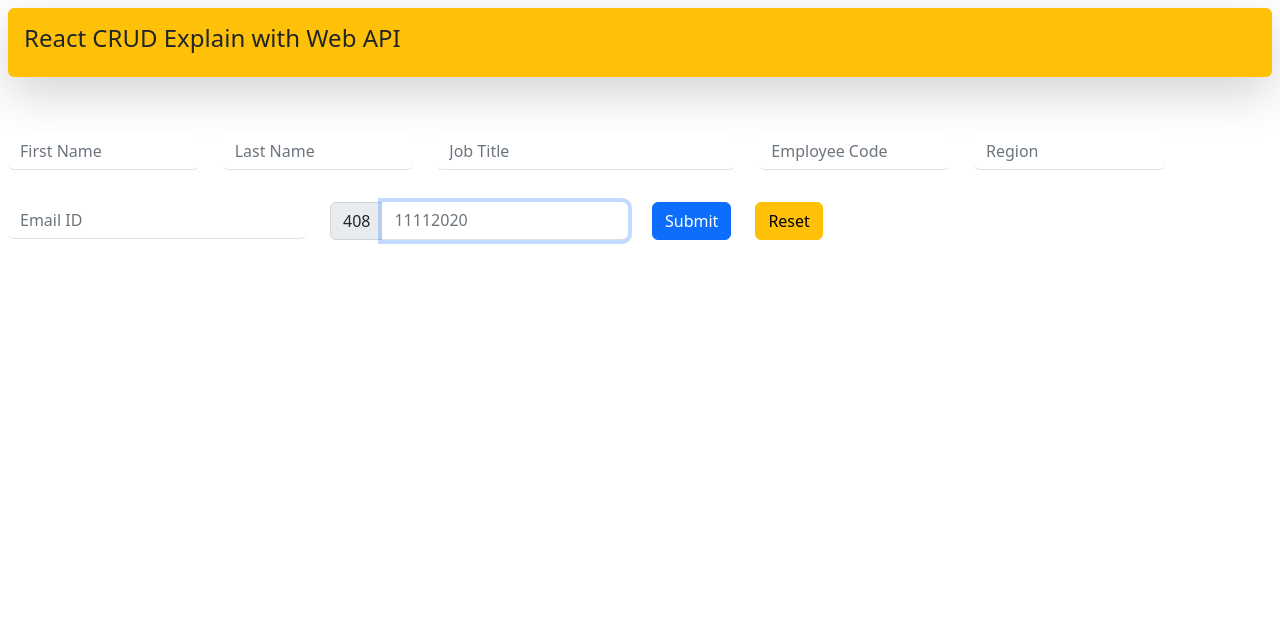
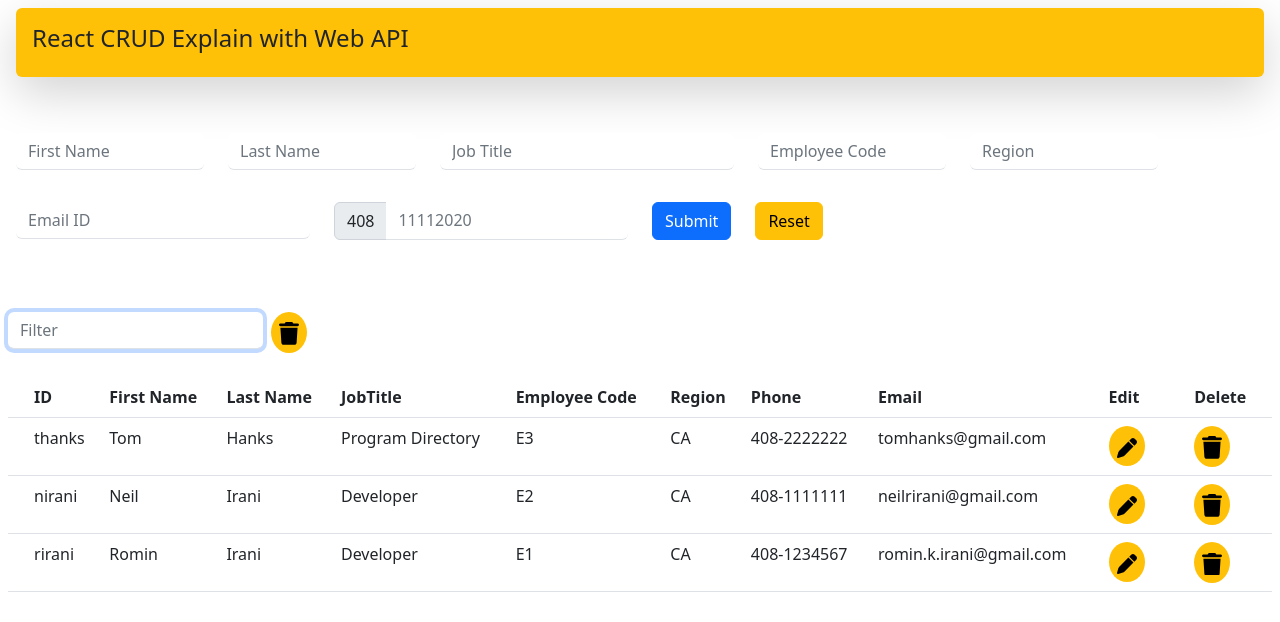
Before and after one commit to karthikeyandhanasekar/react-JSONTask, a React (Create React App) app: page / in a window 1280 px wide. Shown: the top 622 px of the page. Built offline with nearby package versions, Linux system fonts and the light colour scheme.

Commit message:
Redux - global local DB

```diff
--- a/package.json
+++ b/package.json
@@ -3,6 +3,7 @@
   "version": "0.1.0",
   "private": true,
   "dependencies": {
+    "@reduxjs/toolkit": "^1.8.4",
     "@testing-library/jest-dom": "^5.16.5",
     "@testing-library/react": "^13.3.0",
     "@testing-library/user-event": "^13.5.0",
@@ -11,6 +12,7 @@
     "react": "^18.2.0",
     "react-bootstrap": "^2.5.0",
     "react-dom": "^18.2.0",
+    "react-redux": "^8.0.2",
     "react-router-dom": "^6.3.0",
     "react-scripts": "5.0.1",
     "web-vitals": "^2.1.4"
--- a/src/App.js
+++ b/src/App.js
@@ -1,13 +1,19 @@
+import { Provider } from "react-redux";
+import EntryDisplay from "./Components/EntryDisplay";
 import FormEntry from "./Components/FormEntry";
 import Header from "./Components/Header";
+import { employeestores } from "./redux/store";
 
 
 function App() {
   return (
-    <div className="App ">
-      <Header />
-      <FormEntry />
-    </div>
+    <Provider store={employeestores}>
+      <div className="App px-2 ">
+        <Header />
+        <FormEntry />
+        <EntryDisplay />
+      </div>
+    </Provider>
   );
 }
 
--- /dev/null
+++ b/src/Components/EntryDisplay.jsx
@@ -0,0 +1,106 @@
+import React from "react"
+import { Form, Table, Button } from "react-bootstrap"
+import { useSelector } from "react-redux"
+import { useDispatch } from "react-redux";
+import { removeemployee } from "../redux/slice";
+
+
+
+const EntryDisplay = () => {
+    const [filtervalue, setvalues] = React.useState('')
+    const employeedetails = useSelector(state => state.employeeslice.reducer.employeedetails)
+    const [UIdata, setUIdata] = React.useState('')
+    const dispatch = useDispatch()
+
+
+    React.useEffect(() => {
+        const roworder = ['userId', 'firstName', 'lastName', 'jobTitleName', 'employeeCode', 'region', 'phoneNumber', 'emailaddress']
+
+        console.log(employeedetails);
+        const rowUI = React.Children.toArray(
+            employeedetails.map(detail => (
+                <tr>
+                    <td></td>
+                    {roworder.map(row => React.Children.toArray(
+                        <td>{detail[row]}</td>
+                    )).flat(0)
+                    }
+                    <td>
+                        <Button className=" d-inline me-4 bg-warning rounded-circle p-2  border-0">
+                            <svg xmlns="http://www.w3.org/2000/svg" width={20} viewBox="0 0 512 512">
+                                <path d="M362.7 19.32C387.7-5.678 428.3-5.678 453.3 19.32L492.7 58.75C517.7 83.74 517.7 124.3 492.7 149.3L444.3 197.7L314.3 67.72L362.7 19.32zM421.7 220.3L188.5 453.4C178.1 463.8 165.2 471.5 151.1 475.6L30.77 511C22.35 513.5 13.24 511.2 7.03 504.1C.8198 498.8-1.502 489.7 .976 481.2L36.37 360.9C40.53 346.8 48.16 333.9 58.57 323.5L291.7 90.34L421.7 220.3z" />
+                            </svg>
+                        </Button>
+                    </td>
+                    <td>
+                        <Button onClick={() => deleteemployee(detail.userId)} className=" d-inline me-4 bg-warning rounded-circle p-2  border-0">
+                            <svg xmlns="http://www.w3.org/2000/svg" width={20} viewBox="0 0 448 512">
+                                <path d="M135.2 17.69C140.6 6.848 151.7 0 163.8 0H284.2C296.3 0 307.4 6.848 312.8 17.69L320 32H416C433.7 32 448 46.33 448 64C448 81.67 433.7 96 416 96H32C14.33 96 0 81.67 0 64C0 46.33 14.33 32 32 32H128L135.2 17.69zM394.8 466.1C393.2 492.3 372.3 512 346.9 512H101.1C75.75 512 54.77 492.3 53.19 466.1L31.1 128H416L394.8 466.1z" />
+                            </svg>
+                        </Button>
+                    </td>
+
+                </tr>
+            )
+
+
+            )).reverse()
+
+
+        setUIdata(rowUI)
+        // remove employee
+        const deleteemployee = (id) => {
+            console.log(id);
+            dispatch(removeemployee(id))
+        }
+
+
+    }, [employeedetails])
+
+
+
+
+    return (
+        <>
+            <div className="d-flex flex-wrap">
+                <div className="me-2">
+                    <Form.Control type="text" name="filtervalue" onKeyUp={(e) => setvalues(e.target.value)}
+                        className="border-0 border-bottom " required autoFocus placeholder="Filter" />
+                </div>
+                <div>
+                    <Button className=" d-inline me-4 bg-warning rounded-circle p-2  border-0">
+                        <svg xmlns="http://www.w3.org/2000/svg" width={20} viewBox="0 0 448 512">
+                            <path d="M135.2 17.69C140.6 6.848 151.7 0 163.8 0H284.2C296.3 0 307.4 6.848 312.8 17.69L320 32H416C433.7 32 448 46.33 448 64C448 81.67 433.7 96 416 96H32C14.33 96 0 81.67 0 64C0 46.33 14.33 32 32 32H128L135.2 17.69zM394.8 466.1C393.2 492.3 372.3 512 346.9 512H101.1C75.75 512 54.77 492.3 53.19 466.1L31.1 128H416L394.8 466.1z" />
+                        </svg>
+                    </Button>
+                </div>
+            </div>
+            <br />
+            <Table responsive>
+                <thead>
+                    <tr>
+                        <th></th>
+                        <th>ID</th>
+                        <th>First Name</th>
+                        <th>Last Name</th>
+                        <th>JobTitle</th>
+                        <th>Employee Code</th>
+                        <th>Region</th>
+                        <th>Phone</th>
+                        <th>Email</th>
+                        <th>Edit</th>
+                        <th>Delete</th>
+                    </tr>
+                </thead>
+                <tbody>
+                    {UIdata}
+                </tbody>
+            </Table>
+
+
+        </>
+    )
+
+}
+
+export default EntryDisplay
--- a/src/Components/FormEntry.jsx
+++ b/src/Components/FormEntry.jsx
@@ -1,14 +1,19 @@
 import React from "react"
 import { Form, Row, Col, InputGroup, Button } from "react-bootstrap"
+import { useDispatch } from "react-redux";
+import { addemployee } from "../redux/slice";
 
 
 const FormEntry = () => {
 
     const [values, setvalues] = React.useState({})
+    const dispatch = useDispatch()
 
 
     const handlesubmit = (e) => {
-        console.log(e.target.value);
+        e.preventDefault()
+        dispatch(addemployee(values))
+
     }
 
 
@@ -18,20 +23,19 @@ const FormEntry = () => {
         setvalues(data => (
             {
                 ...data,
-                [key]: value
+                [key]: value,
+                userId: Math.floor(Math.random() * 1000)
             }
         ))
-
-        console.log(values);
-
     }
 
     return (
-        <Form className="p-2 " onSubmit={handlesubmit}>
+        <Form className="p-2 mb-3" onSubmit={handlesubmit}>
             <Row className="mb-3">
 
                 {/* First Name */}
                 <Col md={2} className="mb-3" >
+
                     <Form.Control type="text" name="firstName" onKeyUp={InputChange}
                         className="border-0 border-bottom " required autoFocus placeholder="First Name" />
                 </Col>
@@ -39,26 +43,26 @@ const FormEntry = () => {
                 {/* Last Name */}
                 <Col md={2} className="mb-3" >
                     <Form.Control type="text" name="lastName" onKeyUp={InputChange}
-                        className="border-0 border-bottom " required autoFocus placeholder="Last Name" />
+                        className="border-0 border-bottom  " required autoFocus placeholder="Last Name" />
                 </Col>
 
                 {/* jobTitleName */}
                 <Col md={3} className="mb-3" >
                     <Form.Control type="text" name="jobTitleName" onKeyUp={InputChange}
-                        className="border-0 border-bottom " required autoFocus placeholder="Job Title" />
+                        className="border-0 border-bottom  " required autoFocus placeholder="Job Title" />
                 </Col>
 
                 {/* employeeCode */}
                 <Col md={2} className="mb-3" >
                     <Form.Control type="text" name="employeeCode" onKeyUp={InputChange}
-                        className="border-0 border-bottom " required autoFocus placeholder="Employee Code" />
+                        className="border-0 border-bottom  " required autoFocus placeholder="Employee Code" />
                 </Col>
 
 
                 {/* Region */}
                 <Col md={2} className="mb-3" >
                     <Form.Control type="text" name="region" onKeyUp={InputChange}
-                        className="border-0 border-bottom " required autoFocus placeholder="Region" />
+                        className="border-0 border-bottom  " required autoFocus placeholder="Region" />
 
                 </Col>
             </Row>
@@ -68,7 +72,7 @@ const FormEntry = () => {
                 {/* emailaddress */}
                 <Col md={3} className="mb-3" >
                     <Form.Control type="email" name="emailaddress" onKeyUp={InputChange}
-                        className="border-0 border-bottom " required autoFocus placeholder="Email ID" />
+                        className="border-0 border-bottom  " required autoFocus placeholder="Email ID" />
                 </Col>
 
                 {/* phoneNumber */}
@@ -76,7 +80,7 @@ const FormEntry = () => {
                     <InputGroup className="mb-3">
                         <InputGroup.Text id="408">408</InputGroup.Text>
                         <Form.Control type="phone" name="phoneNumber" onKeyUp={InputChange} aria-describedby="408"
-                            className="border-0 border-bottom " required autoFocus placeholder="11112020" />
+                            className="border-0 border-bottom  " required autoFocus placeholder="11112020" />
 
                     </InputGroup>
                 </Col>
--- /dev/null
+++ b/src/redux/slice.js
@@ -0,0 +1,25 @@
+import { createSlice } from "@reduxjs/toolkit"
+import { Employees } from "../data/employeedata"
+
+
+const initialState = {
+    employeedetails: Employees,
+}
+
+export const employeeslice = createSlice({
+    name: "SliceName",
+    initialState: initialState,
+    reducers: {
+        "addemployee": (state, action) => {
+            state.employeedetails.push(action.payload)
+        },
+        "removeemployee": (state, action) => {
+            state.employeedetails = state.employeedetails.filter((detail) => detail.userId !== action.payload)
+        }
+    }
+})
+
+export const { addemployee, removeemployee } = employeeslice.actions
+
+
+export default employeeslice.reducer
--- /dev/null
+++ b/src/redux/store.js
@@ -0,0 +1,10 @@
+import { configureStore,combineReducers } from "@reduxjs/toolkit";
+import { employeeslice } from "./slice";
+
+
+
+export const employeestores = configureStore({
+    reducer: {
+        employeeslice:  combineReducers( employeeslice)
+    }
+})
```
Also changed, not shown: 1 other file (tests, documents, lock files or other folders).
